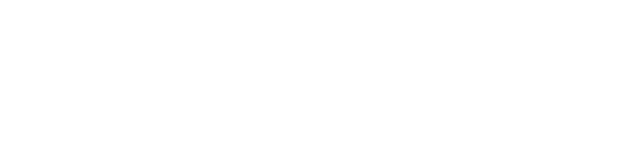
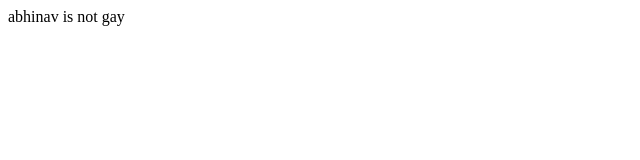
Before and after one commit to yash25198/19B81A05V7, a plain HTML site: page index.html in a window 1280 px wide. Shown: the whole page, without its empty margins (0-640 px from the left). Drawn offline with Linux system fonts and the light colour scheme.

Commit message:
Update index.html

```diff
--- a/index.html
+++ b/index.html
@@ -1,3 +1,3 @@
 <html>
-
+abhinav is not gay
 </html>
```
